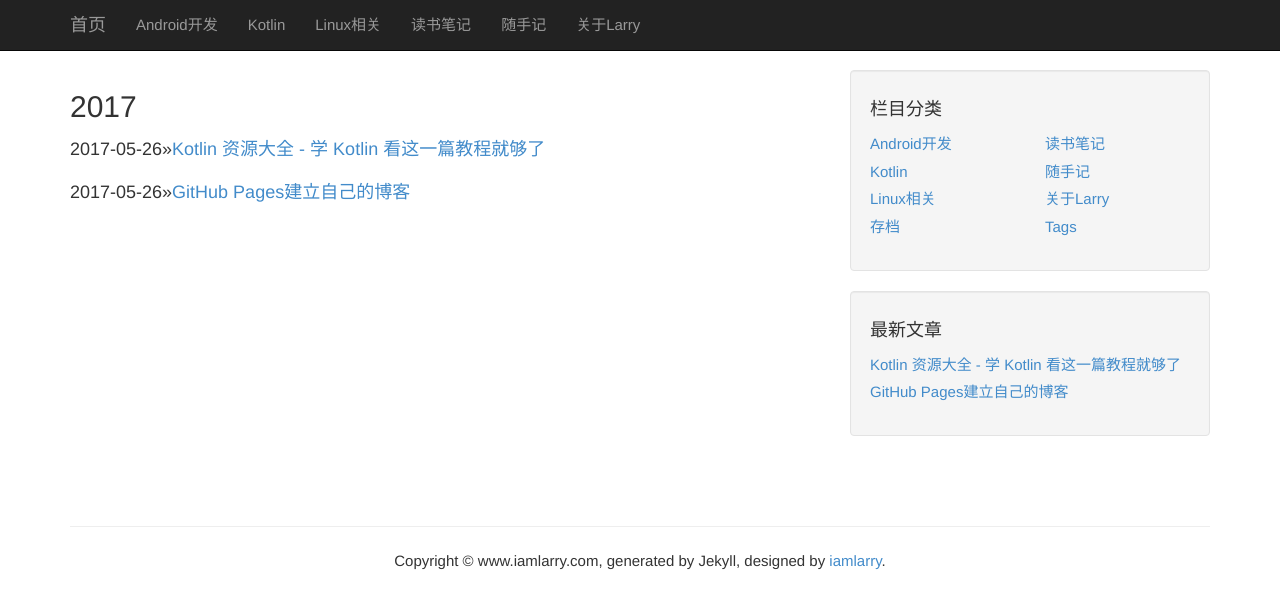
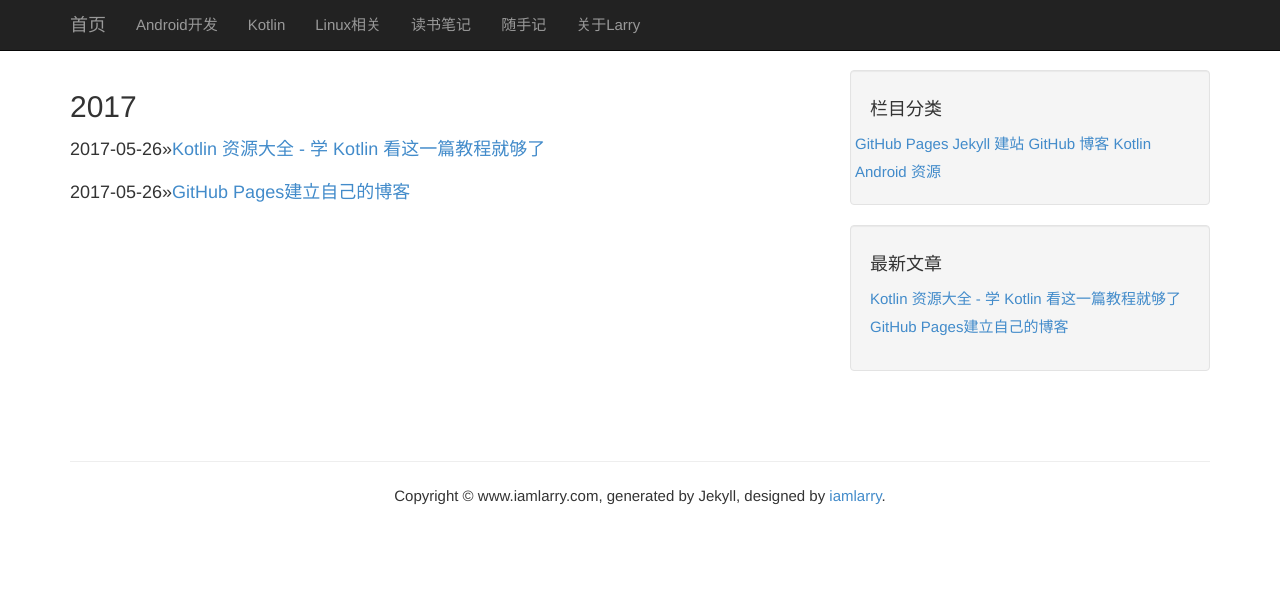
Before and after one commit to FightingLarry/FightingLarry.github.io, a Jekyll site: the page built from archives.md, in a window 1280 px wide. Shown: the top 609 px of the page. Built offline with Jekyll 4.4.1, drawn with Linux system fonts in a browser that asks for light colours.

Commit message:
Larry
Site tags

```diff
--- a/_includes/categories.html
+++ b/_includes/categories.html
@@ -1,50 +1,3 @@
-              <div class="col-lg-6">
-                <ul class="list-unstyled">
-                  <li>
-                    <a href="/posts/android.html">
-                      Android开发
-                    </a>
-                  </li>
-                  <li>
-                    <a href="/posts/newtech.html">
-                      Kotlin
-                    </a>
-                  </li>
-                  <li>
-                    <a href="/posts/linux.html">
-                      Linux相关
-                    </a>
-                  </li>
-                  <li>
-                    <a href="/archives.html">
-                      存档
-                    </a>
-                  </li>
-                </ul>
-              </div>
-              <!-- /.col-lg-6 -->
-              <div class="col-lg-6">
-                <ul class="list-unstyled">
-				 <li>
-                    <a href="/posts/read.html">
-                       读书笔记
-                    </a>
-                  </li>
-				 <li>
-                    <a href="/posts/other.html">
-                       随手记
-                    </a>
-                  </li>
-                  <li>
-                    <a href="/about.html">
-                      关于Larry
-                    </a>
-                  </li>
-                  <li>
-                    <a href="/tags.html">
-                      Tags
-                    </a>
-                  </li>
-                </ul>
-              </div>
-              <!-- /.col-lg-6 -->
+{% for tag in site.tags %}
+    <a href="/show_by_tag.html?tag={{ tag[0] }}"> {{ tag[0] }}</a>
+{% endfor %}
```
